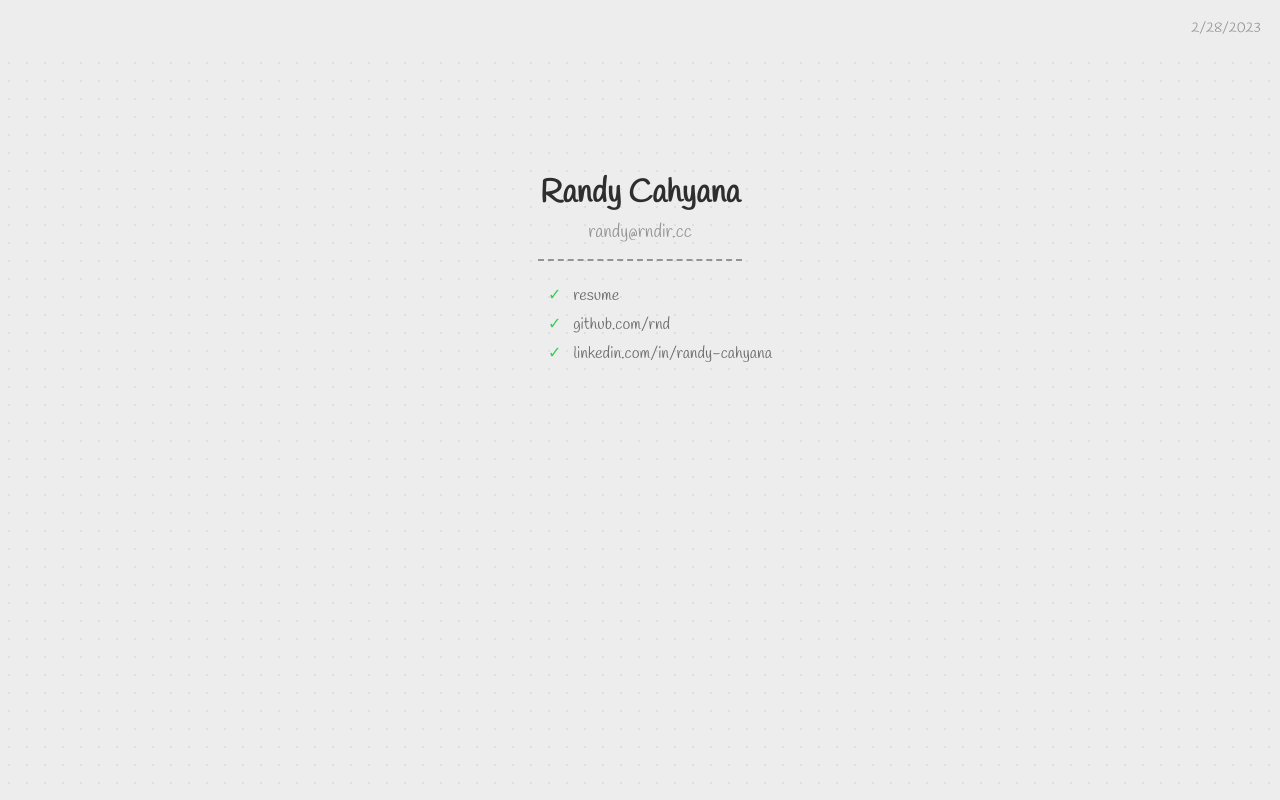
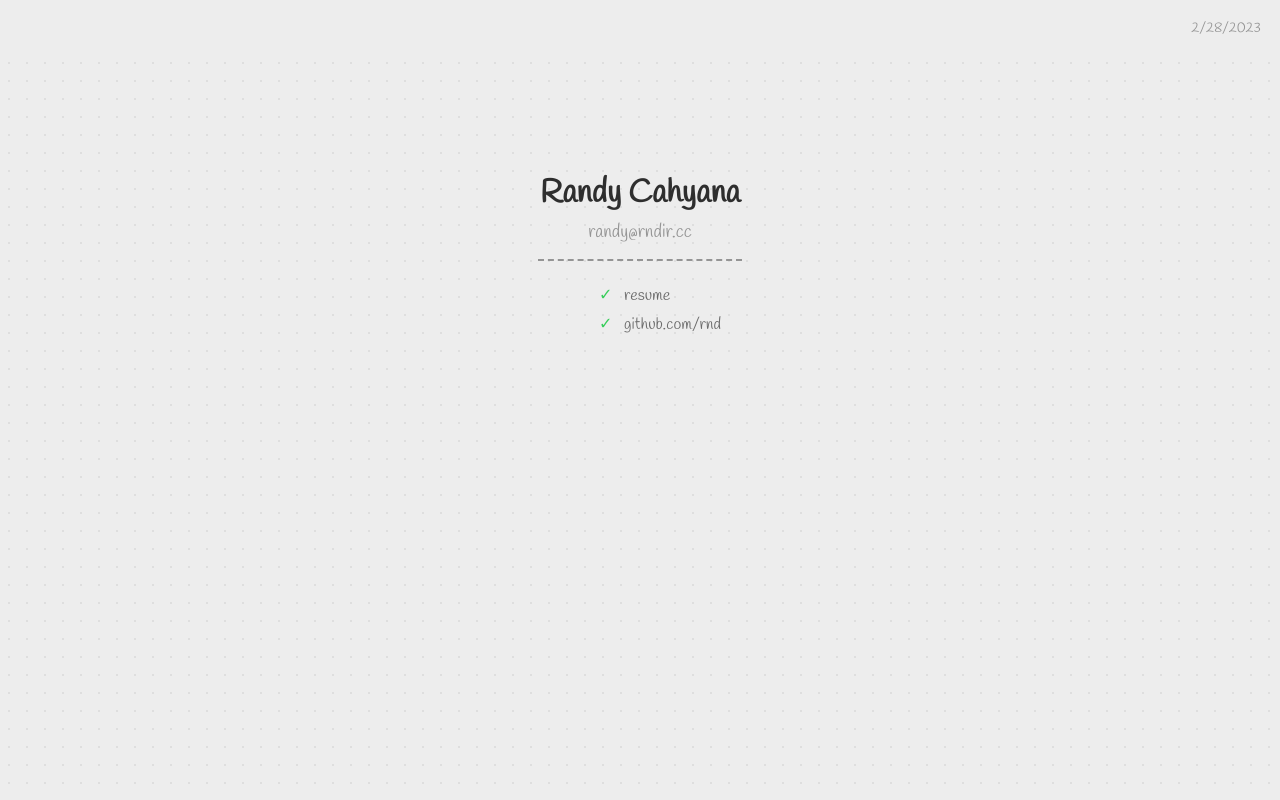
Before and after one commit to rnd/rndir.cc, a plain HTML site: page static/index.html in a window 1280 px wide. Drawn offline with Linux system fonts and the light colour scheme.

Commit message:
remove linkedin url

```diff
--- a/static/index.html
+++ b/static/index.html
@@ -88,9 +88,6 @@
       <li>
         <a href="https://github.com/rnd">github.com/rnd</a>
       </li>
-      <li>
-        <a href="https://www.linkedin.com/in/randy-cahyana">linkedin.com/in/randy-cahyana</a>
-      </li>
     </ul>
   </div>
 </body>
```
